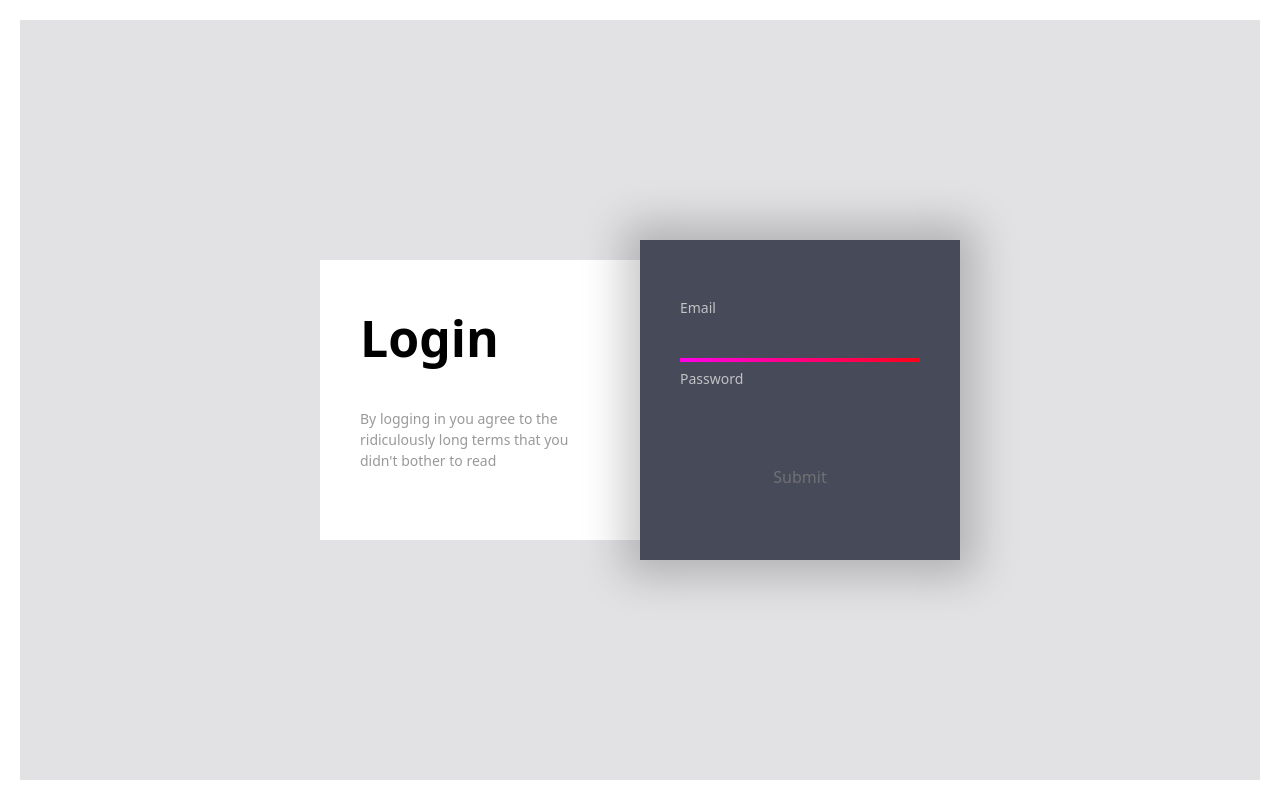
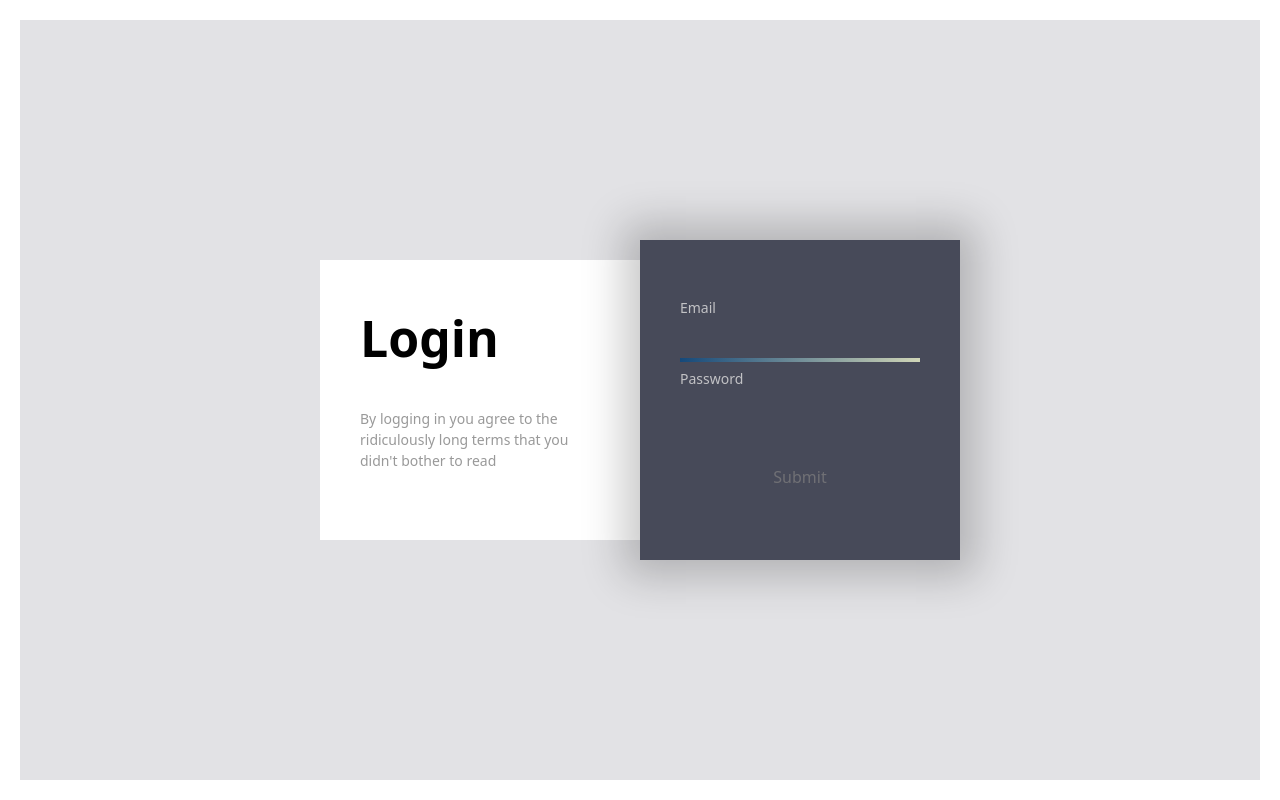
Before and after one commit to zacksiri/infinity-and-beyond, a website built with Parcel: page index.html in a window 1280 px wide. Built offline with nearby package versions, Linux system fonts and the light colour scheme.

Commit message:
changed gradient

```diff
--- a/index.html
+++ b/index.html
@@ -24,11 +24,11 @@
                               y2="193.49992"
                               gradientUnits="userSpaceOnUse">
                 <stop
-                      style="stop-color:#ff00ff;"
+                      style="stop-color:#003973;"
                       offset="0"
                       id="stop876" />
                 <stop
-                      style="stop-color:#ff0000;"
+                      style="stop-color:#E5E5BE;"
                       offset="1"
                       id="stop878" />
               </linearGradient>
```
